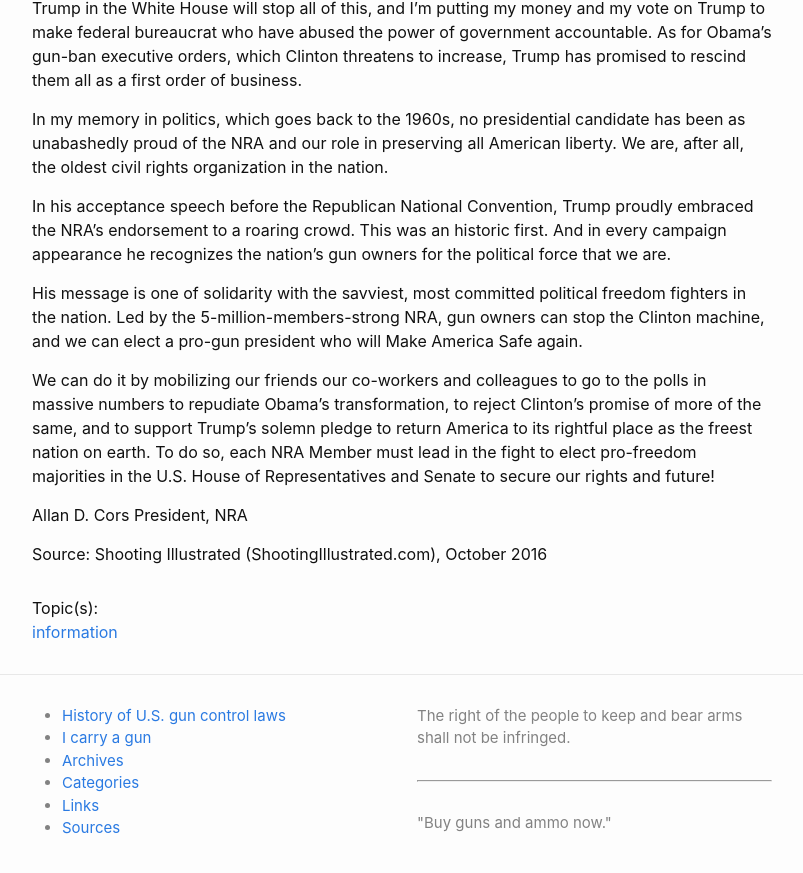
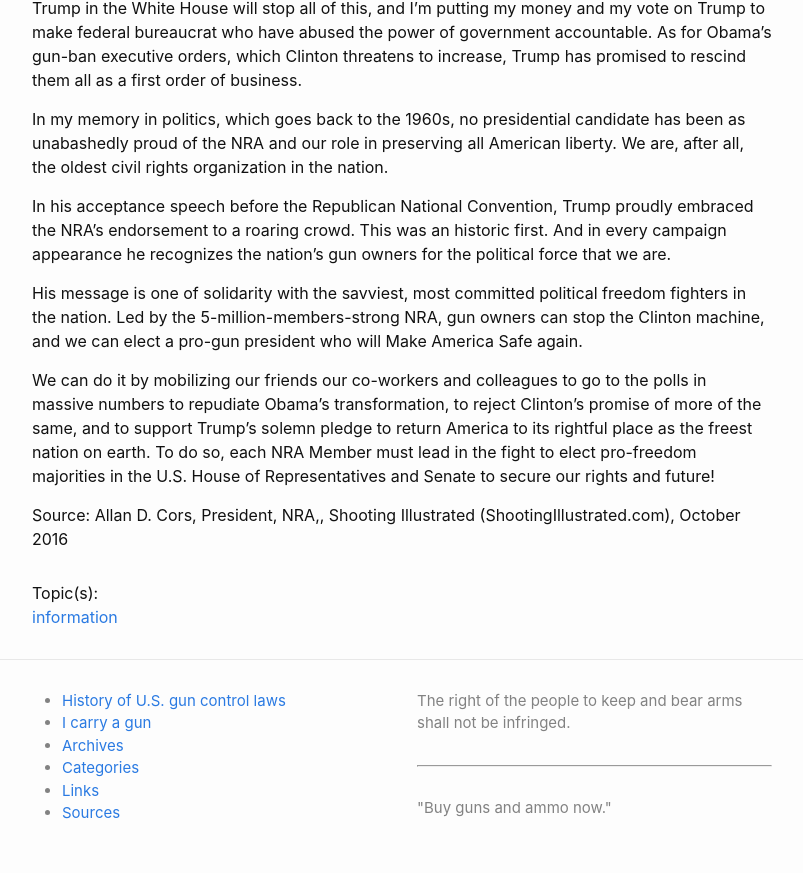
Before and after one commit to greg-raven/oam, a Jekyll site: the page built from _posts/2016-09-12-trump-vows-to-protect-the-second-amendment.md, in a window 1280 px wide and 900 px high, scrolled down 1447 px. Shown: the top 873 px of the window, without its empty margins (238-1041 px from the left). Built offline with Jekyll 4.4.1, drawn with Linux system fonts in a browser that asks for light colours; some of the changed text lies outside the part shown.

```diff
--- a/_posts/2016-09-12-trump-vows-to-protect-the-second-amendment.md
+++ b/_posts/2016-09-12-trump-vows-to-protect-the-second-amendment.md
@@ -41,7 +41,4 @@ His message is one of solidarity with the savviest, most committed political fre
 
 We can do it by mobilizing our friends our co-workers and colleagues to go to the polls in massive numbers to repudiate Obama's transformation, to reject Clinton's promise of more of the same, and to support Trump's solemn pledge to return America to its rightful place as the freest nation on earth. To do so, each NRA Member must lead in the fight to elect pro-freedom majorities in the U.S. House of Representatives and Senate to secure our rights and future!
 
-Allan D. Cors
-President, NRA
-
-Source: Shooting Illustrated (ShootingIllustrated.com), October 2016
+Source: Allan D. Cors, President, NRA,, Shooting Illustrated (ShootingIllustrated.com), October 2016
```
Also changed, not shown: other parts of _posts/2016-09-12-trump-vows-to-protect-the-second-amendment.md (+1 -1 lines).
